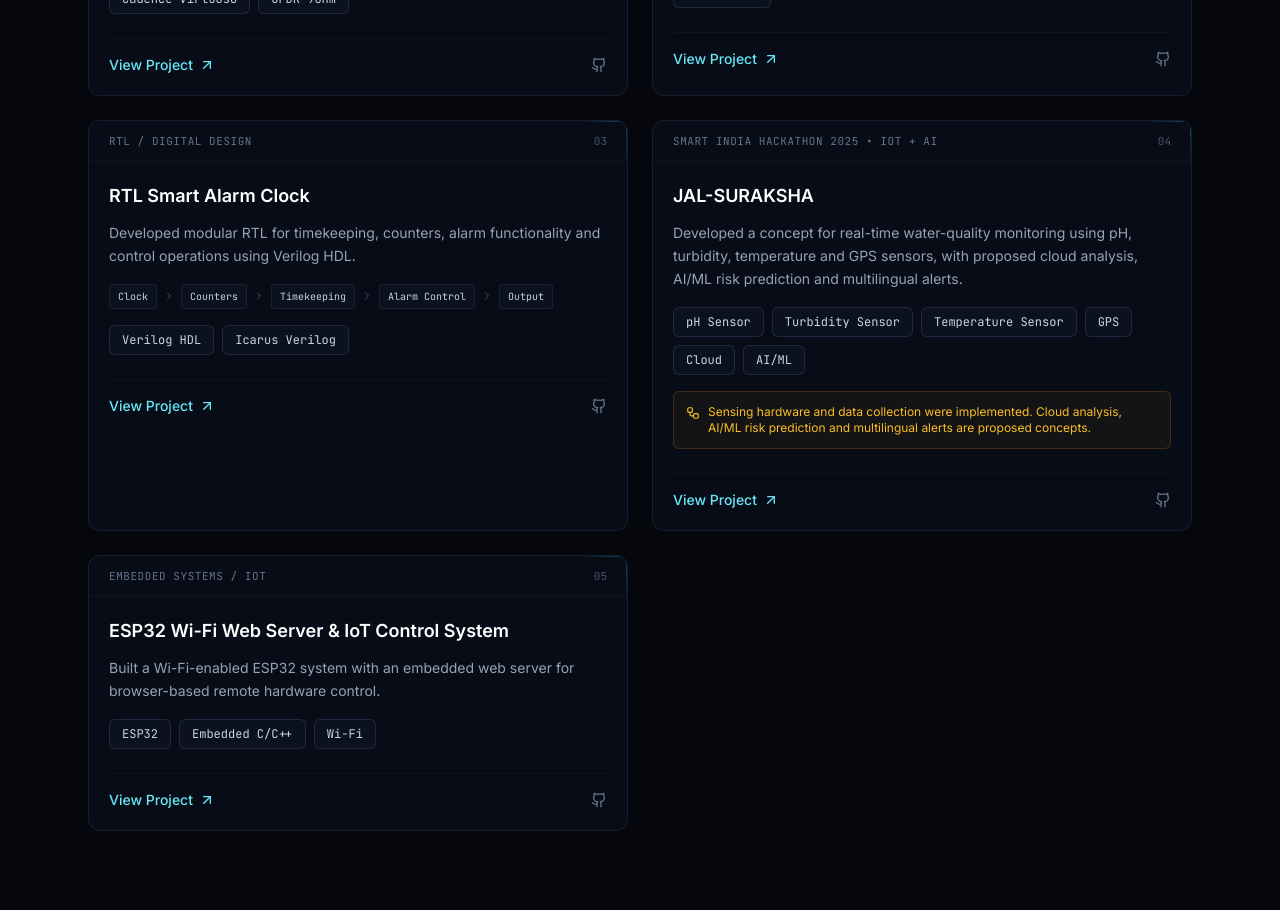
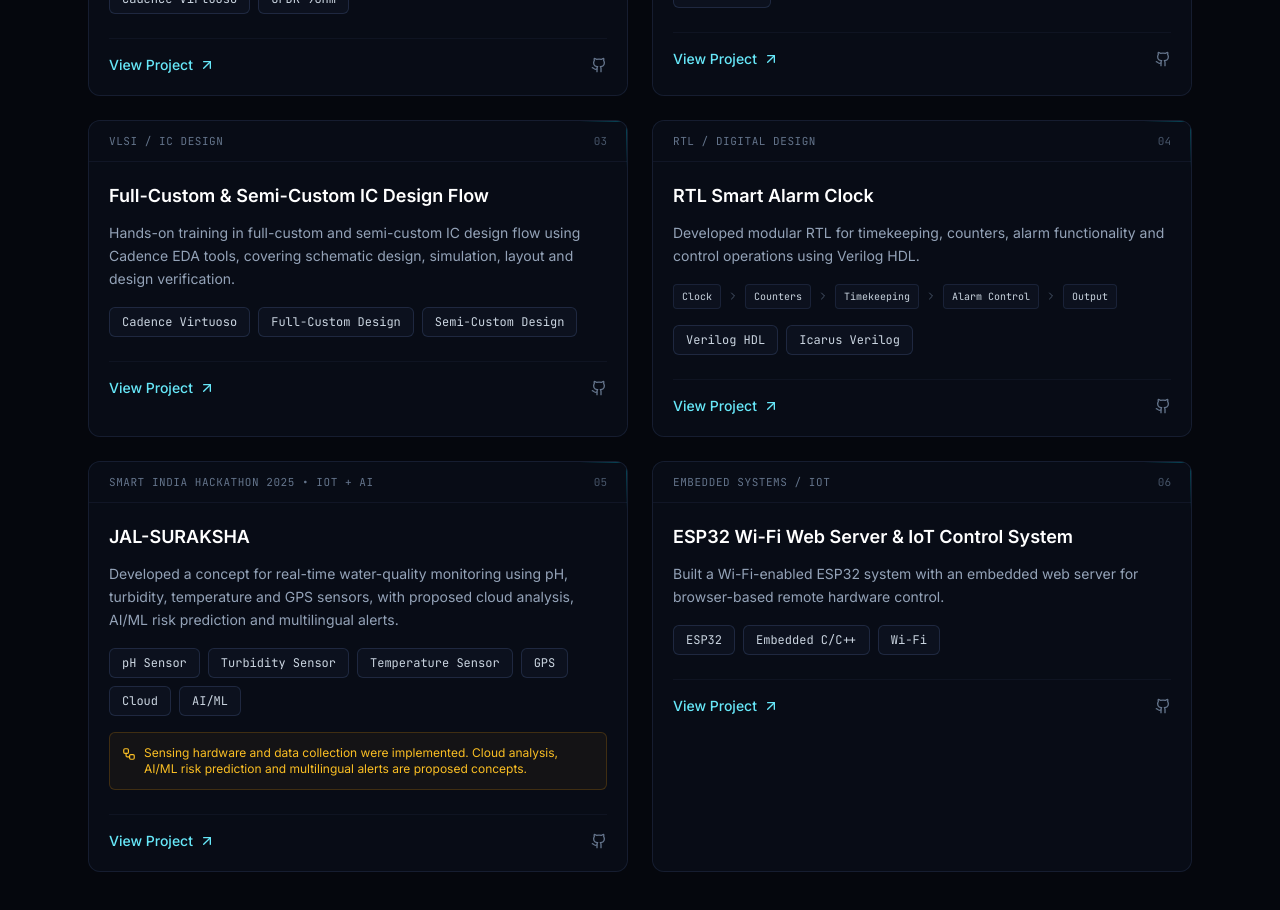
Before and after one commit to aszadR/portfolio, a React (Vite) app: page / in a window 1280 px wide. Shown: the part 3360-4270 px from the top of the page. Built offline with nearby package versions, Linux system fonts and the light colour scheme.

Commit message:
Update portfolio.ts

```diff
--- a/src/data/portfolio.ts
+++ b/src/data/portfolio.ts
@@ -84,6 +84,7 @@ export const projects: Project[] = [
     keyResult: { value: '642.54 mV', label: 'Static Noise Margin' },
     githubUrl: 'https://github.com/aszadur-rahman/6t-sram-design',
     projectUrl: '#',
+    reportUrl: 'https://drive.google.com/file/d/17yWWFwE20rebAYfdHfdd0yV67aHYj3qZ/view?usp=drive_link',
   },
   {
     id: 'cmos-inverter',
@@ -108,7 +109,27 @@ export const projects: Project[] = [
     flow: ['Schematic', 'SPICE', 'Layout', 'DRC/LVS', 'Validation'],
     githubUrl: 'https://github.com/aszadur-rahman/cmos-inverter-sky130',
     projectUrl: '#',
+    reportUrl: 'https://drive.google.com/file/d/1hLP5D8p5mBIelvXfAHSF1hjzYJLHZnVw/view?usp=drive_link',
   },
+  {
+  id: 'full-custom-ic-design',
+  title: 'Full-Custom & Semi-Custom IC Design Flow',
+  category: 'VLSI / IC Design',
+  tools: ['Cadence Virtuoso', 'Full-Custom Design', 'Semi-Custom Design'],
+  description:
+    'Hands-on training in full-custom and semi-custom IC design flow using Cadence EDA tools, covering schematic design, simulation, layout and design verification.',
+  highlights: [
+    'Full-custom IC design flow',
+    'Semi-custom IC design flow',
+    'Cadence EDA tools',
+    'Schematic design and simulation',
+    'IC layout and verification',
+  ],
+  githubUrl: '#',
+  projectUrl: '#',
+  reportUrl:
+    'https://drive.google.com/file/d/11ocSRyiZjkmDtfeo3dOyccCLCclt3aTD/view?usp=drive_link',
+},
   {
     id: 'alarm-clock',
     title: 'RTL Smart Alarm Clock',
@@ -150,6 +171,7 @@ export const projects: Project[] = [
     note: 'Sensing hardware and data collection were implemented. Cloud analysis, AI/ML risk prediction and multilingual alerts are proposed concepts.',
     githubUrl: 'https://github.com/aszadur-rahman/jal-suraksha',
     projectUrl: '#',
+    reportUrl: 'https://drive.google.com/file/d/16w8zWc8Njpd1iSo6xF5c7wTzFcSkNnkY/view?usp=drive_link',
   },
   {
     id: 'esp32',
```
